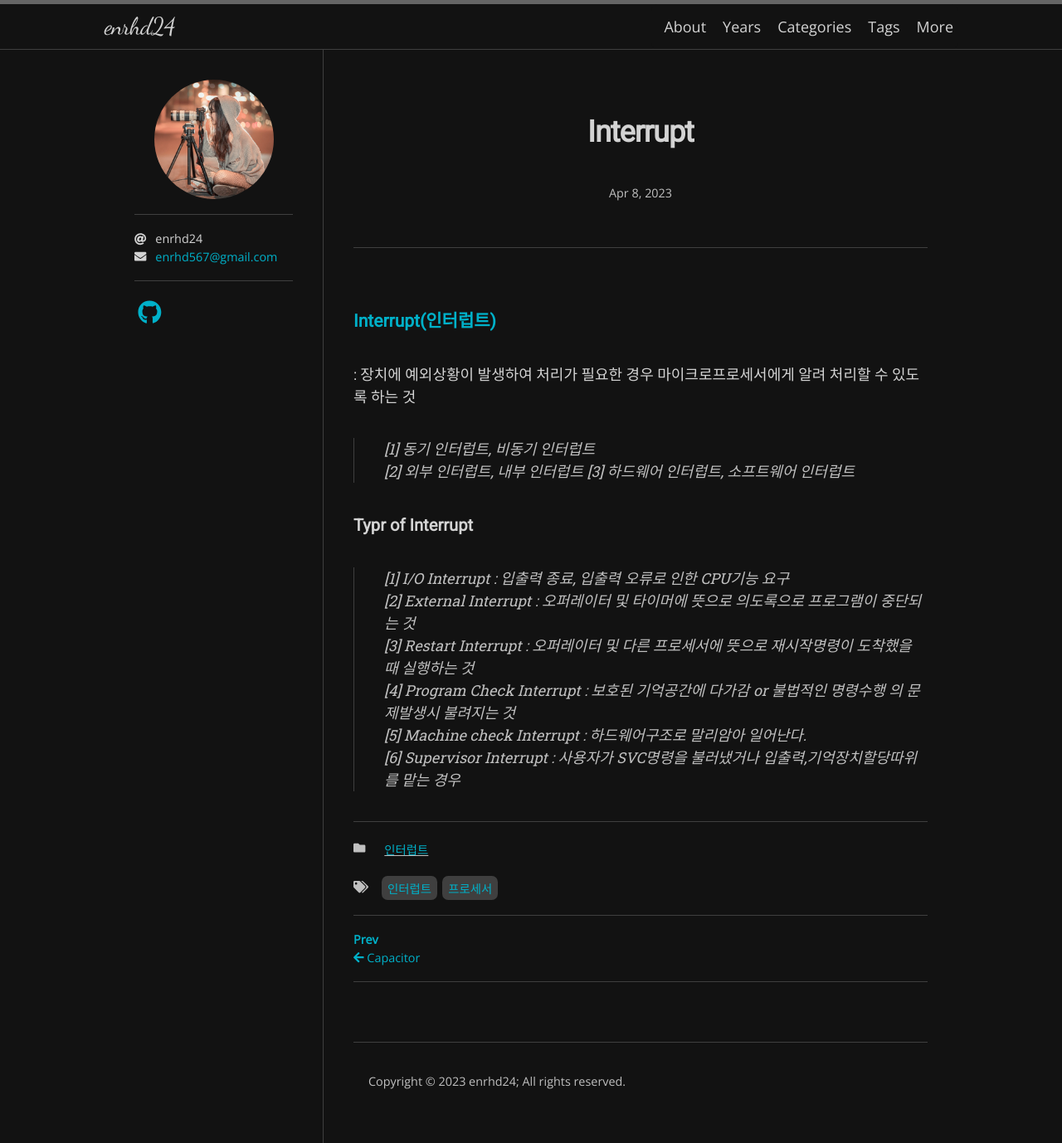
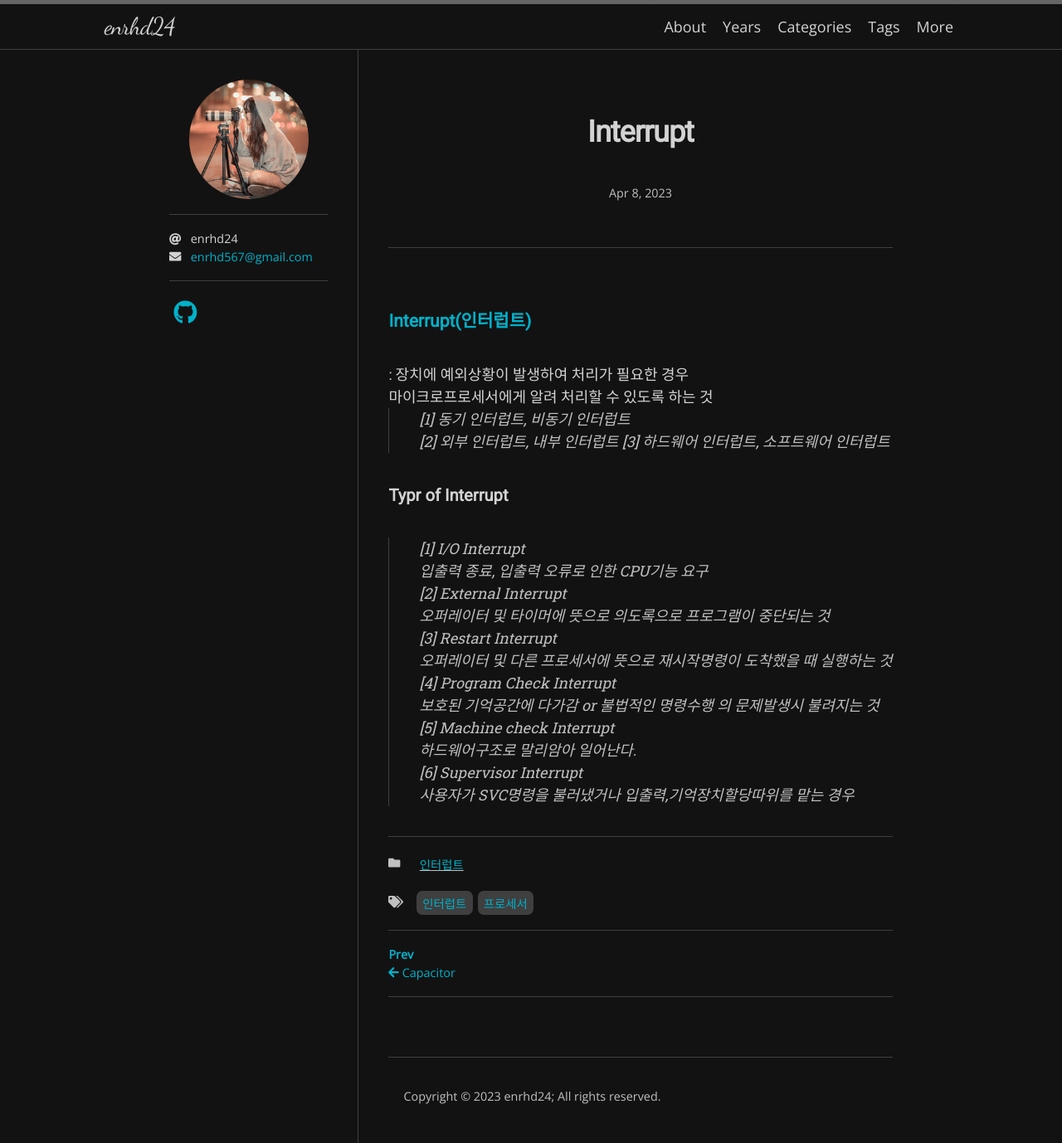
Before and after one commit to enrhd24/enrhd24.github.io, a Jekyll site: the page built from _posts/2023-04-08-Interrupt.md, in a window 1280 px wide. Shown: the whole page at 83% size. Built offline with Jekyll 4.4.1, drawn with Linux system fonts in a browser that asks for light colours; nearby versions of some CDN libraries; some web fonts are replaced.

```diff
--- a/_posts/2023-04-08-Interrupt.md
+++ b/_posts/2023-04-08-Interrupt.md
@@ -6,15 +6,22 @@ categories: 인터럽트
 tag: [인터럽트, 프로세서]
 ---
 ### [Interrupt(인터럽트)](https://en.wikipedia.org/wiki/Interrupt)
-: 장치에 예외상황이 발생하여 처리가 필요한 경우 마이크로프로세서에게 알려 처리할 수 있도록 하는 것<br>
+: 장치에 예외상황이 발생하여 처리가 필요한 경우 <br>
+: 마이크로프로세서에게 알려 처리할 수 있도록 하는 것<br>
 > [1] 동기 인터럽트, 비동기 인터럽트<br>
 > [2] 외부 인터럽트, 내부 인터럽트
 > [3] 하드웨어 인터럽트, 소프트웨어 인터럽트<br>
 
 #### Typr of Interrupt
-> [1] I/O Interrupt : 입출력 종료, 입출력 오류로 인한 CPU기능 요구<br>
-> [2] External Interrupt : 오퍼레이터 및 타이머에 뜻으로 의도록으로 프로그램이 중단되는 것<br>
-> [3] Restart Interrupt : 오퍼레이터 및 다른 프로세서에 뜻으로 재시작명령이 도착했을 때 실행하는 것<br>
-> [4] Program Check Interrupt : 보호된 기억공간에 다가감 or 불법적인 명령수행 의 문제발생시 불려지는 것<br>
-> [5] Machine check Interrupt : 하드웨어구조로 말리암아 일어난다.<br>
-> [6] Supervisor Interrupt : 사용자가 SVC명령을 불러냈거나 입출력,기억장치할당따위를 맡는 경우<br>
+> [1] I/O Interrupt <br>
+> : 입출력 종료, 입출력 오류로 인한 CPU기능 요구<br>
+> [2] External Interrupt <br>
+> : 오퍼레이터 및 타이머에 뜻으로 의도록으로 프로그램이 중단되는 것<br>
+> [3] Restart Interrupt <br>
+> : 오퍼레이터 및 다른 프로세서에 뜻으로 재시작명령이 도착했을 때 실행하는 것<br>
+> [4] Program Check Interrupt <br>
+> : 보호된 기억공간에 다가감 or 불법적인 명령수행 의 문제발생시 불려지는 것<br>
+> [5] Machine check Interrupt <br>
+> : 하드웨어구조로 말리암아 일어난다.<br>
+> [6] Supervisor Interrupt <br>
+> : 사용자가 SVC명령을 불러냈거나 입출력,기억장치할당따위를 맡는 경우<br>
```
